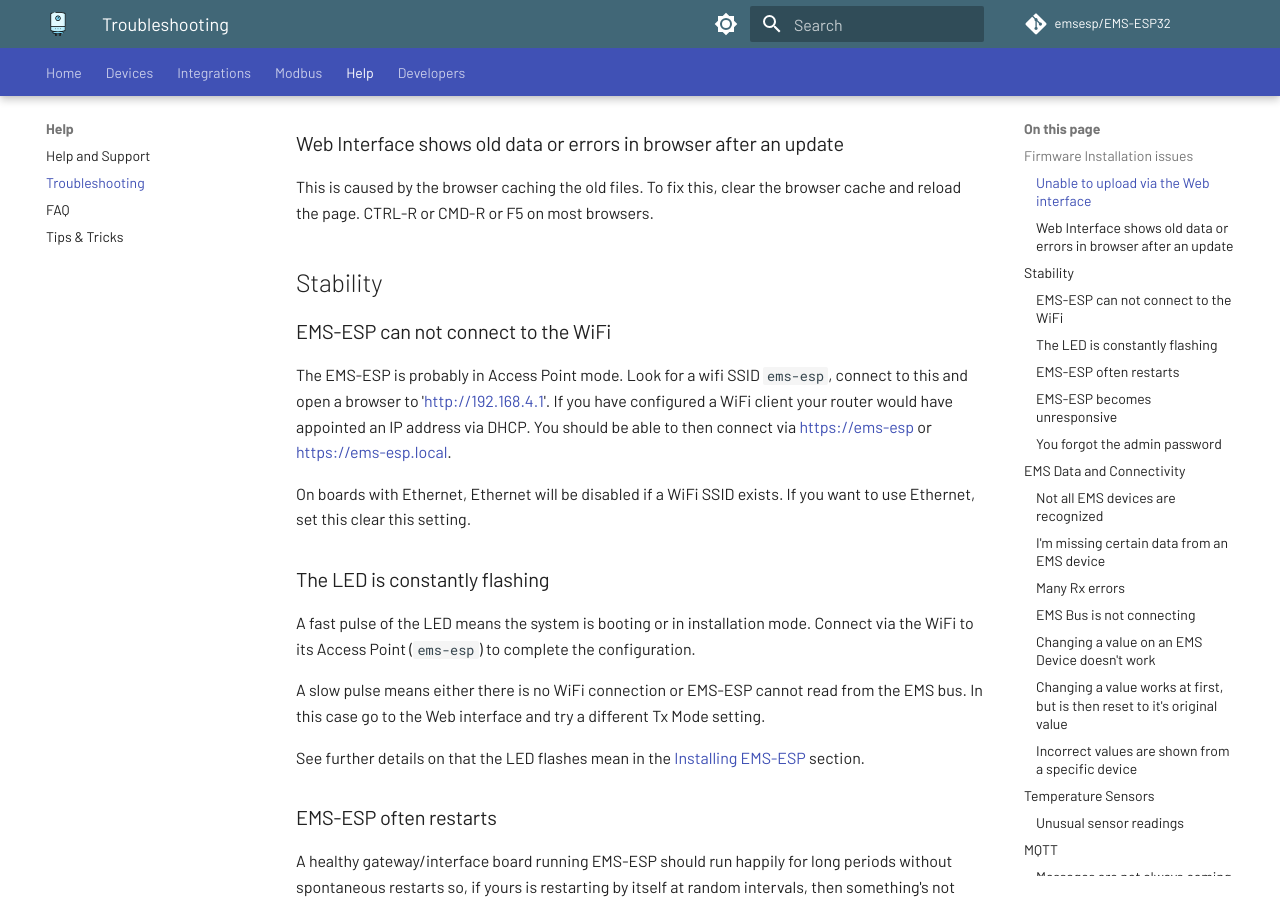
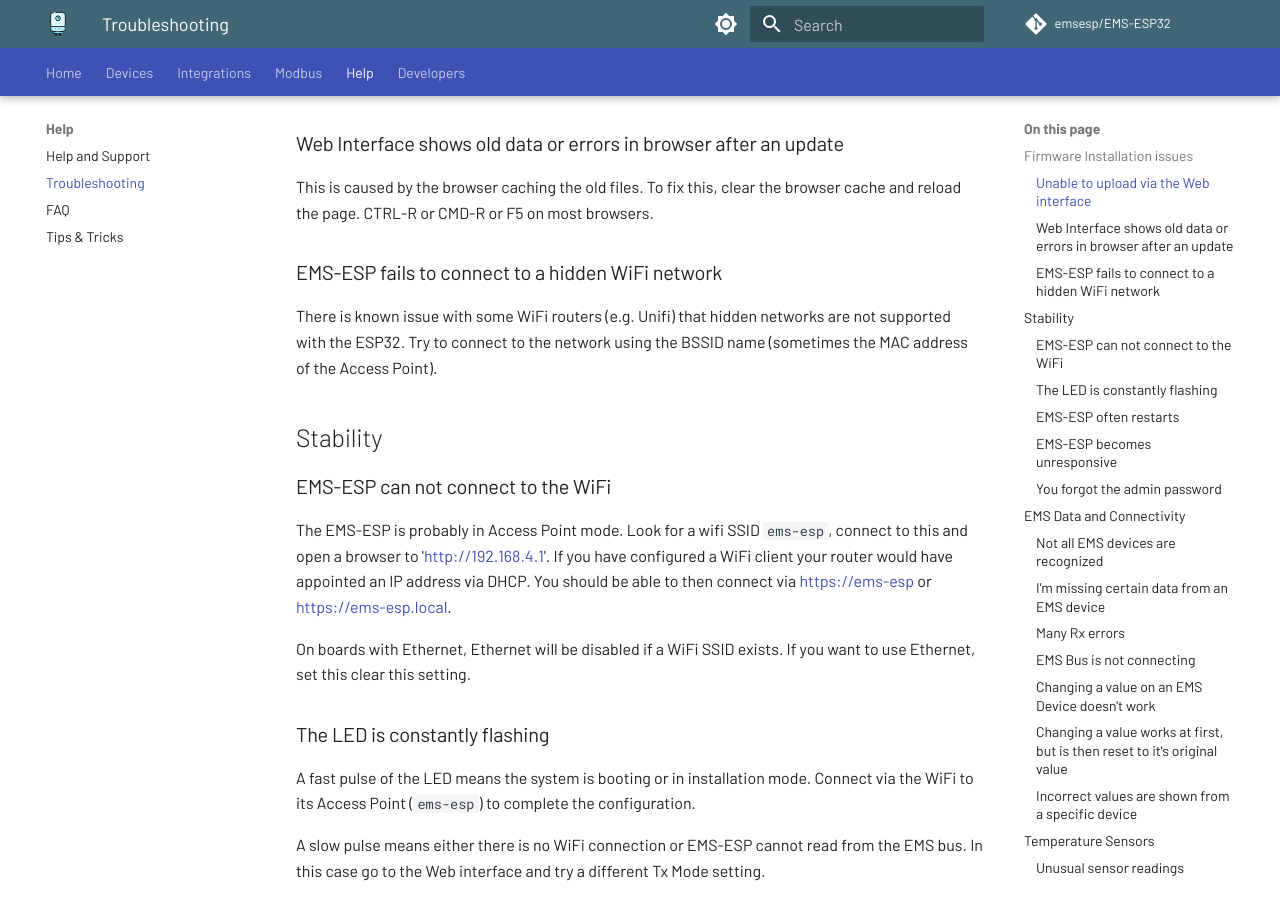
Before and after one commit to emsesp/docs, an MkDocs documentation site: the page built from docs/Troubleshooting.md, in a window 1280 px wide and 900 px high, scrolled down 422 px. Built offline with MkDocs 1.6.1 and Material for MkDocs 9.7.7, drawn with Linux system fonts in a browser that asks for light colours; comment, search, counter and statistics services are not loaded.

Commit message:
add article on hidden ssids

```diff
--- a/docs/Troubleshooting.md
+++ b/docs/Troubleshooting.md
@@ -9,6 +9,10 @@
 ### Web Interface shows old data or errors in browser after an update
 
 This is caused by the browser caching the old files. To fix this, clear the browser cache and reload the page. CTRL-R or CMD-R or F5 on most browsers.
+
+### EMS-ESP fails to connect to a hidden WiFi network
+
+There is known issue with some WiFi routers (e.g. Unifi) that hidden networks are not supported with the ESP32. Try to connect to the network using the BSSID name (sometimes the MAC address of the Access Point).
 
 ## Stability
 
```
